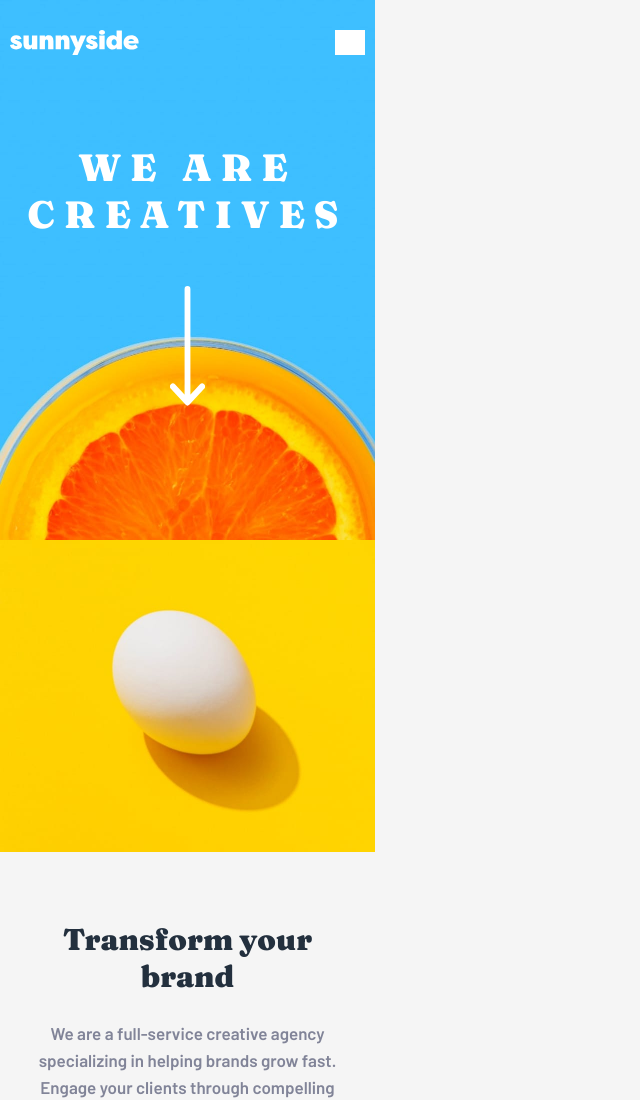
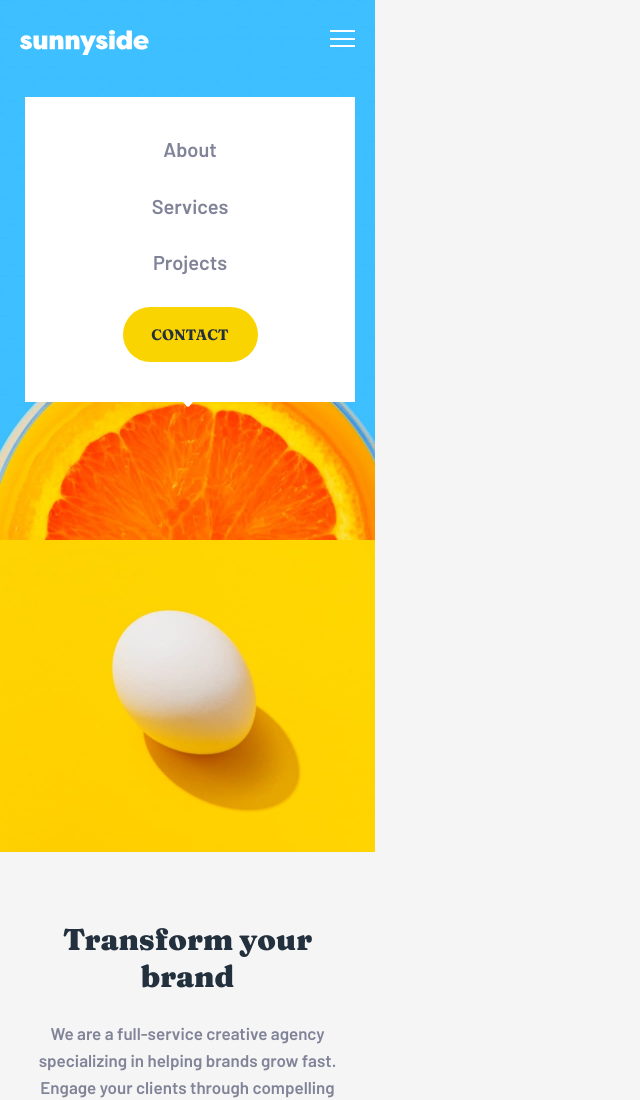
Before and after one commit to mia-jane/sunnyside-agency-landing-page, a plain HTML site: page index.html in a window 1280 px wide. Shown: the top 1100 px of the page, without its empty margins (0-640 px from the left). Drawn offline with Linux system fonts and the light colour scheme.

Commit message:
added dropdwn icon and styled dropdwn box

```diff
--- a/index.html
+++ b/index.html
@@ -20,13 +20,17 @@
       <div class="header-logo-container">
         <img class="header-logo" src="./images/logo.svg" />
       </div>
-      <div class="dropdown-icon-container">
-        <div class="dropdown-icon"></div>
+      <div class="dropdown">
+        <div class="dropdown-icon-container">
+          <div class="dropdown-icon-line"></div>
+          <div class="dropdown-icon-line"></div>
+          <div class="dropdown-icon-line"></div>
+        </div>
         <div class="dropdown-content">
-          <p>About</p>
-          <p>Services</p>
-          <p>Projects</p>
-          <p>Contact</p>
+          <p class="header-nav-links">About</p>
+          <p class="header-nav-links">Services</p>
+          <p class="header-nav-links">Projects</p>
+          <p class="contact">Contact</p>
         </div>
       </div>
     </div>
--- a/styles.css
+++ b/styles.css
@@ -30,7 +30,7 @@ body {
   margin: 0px;
 }
 .navbar {
-  padding: 30px 10px 0px 10px;
+  padding: 30px 20px 0px 20px;
   width: 100%;
   z-index: 2;
   display: flex;
@@ -44,23 +44,58 @@ body {
   position: relative;
   height: 25px;
 }
-/* .dropdown-icon-container {
-  border: 2px solid black;
+.dropdown {
   position: relative;
-  width: 40px;
-  height: 30px;
-} */
-.dropdown-icon {
-  width: 30px;
-  height: 25px;
-  background-color: white;
+  z-index: 0;
+}
+.dropdown-icon-container {
+  position: relative;
+  width: 25px;
+  height: 17px;
+  display:flex;
+  flex-direction: column;
+  justify-content: space-between;
+}
+.dropdown-icon-line {
+  height: 0.5px;
+  width: 100%;
+  border: 1px solid white;
 }
 .dropdown-content {
-  display: none;
+  position: absolute;
+  right: 0;
+  margin-top: 50px;
+  height: 305px;
+  width: 330px;
+  padding: 40px 0px 40px 0px;
+  background-color: white;
+  z-index: 1;
+  display: flex;
+  flex-direction: column;
+  align-items: center;
+  justify-content: space-between;
+  /* display: none; */
+}
+.header-nav-links {
+  color: hsl(232, 10%, 55%);
+  font-size: 20px;
+}
+.contact {
+  height: 55px;
+  width: 135px;
+  color: hsl(212, 27%, 19%);
+  background-color: hsl(51, 100%, 49%);
+  text-transform: uppercase;
+  border-radius: 30px;
+  display: flex;
+  align-items: center;
+  justify-content: center;
+  font-family: 'Fraunces', serif;
+  font-size: 15px;
 }
 .title-container {
   margin: 85px auto 48px auto;
-  z-index: 2;
+  z-index: 1;
 }
 .title {
   color: #ffffff;
@@ -72,15 +107,17 @@ body {
   letter-spacing: 9px;
 }
 .down-arrow-container {
-  height: 120px;
-  width: 35px;
-  z-index: 2;
+  position: relative;
+  top: 11px;
+  height: 110px;
+  width: 30px;
+  z-index: 1;
   margin-left: auto;
   margin-right: auto;
 }
 .down-arrow {
-  height: 120px;
-  width: 35px;
+  height: 110px;
+  width: 30px;
 }
 /* .standalone-image-section {
   width: 500px;
```
